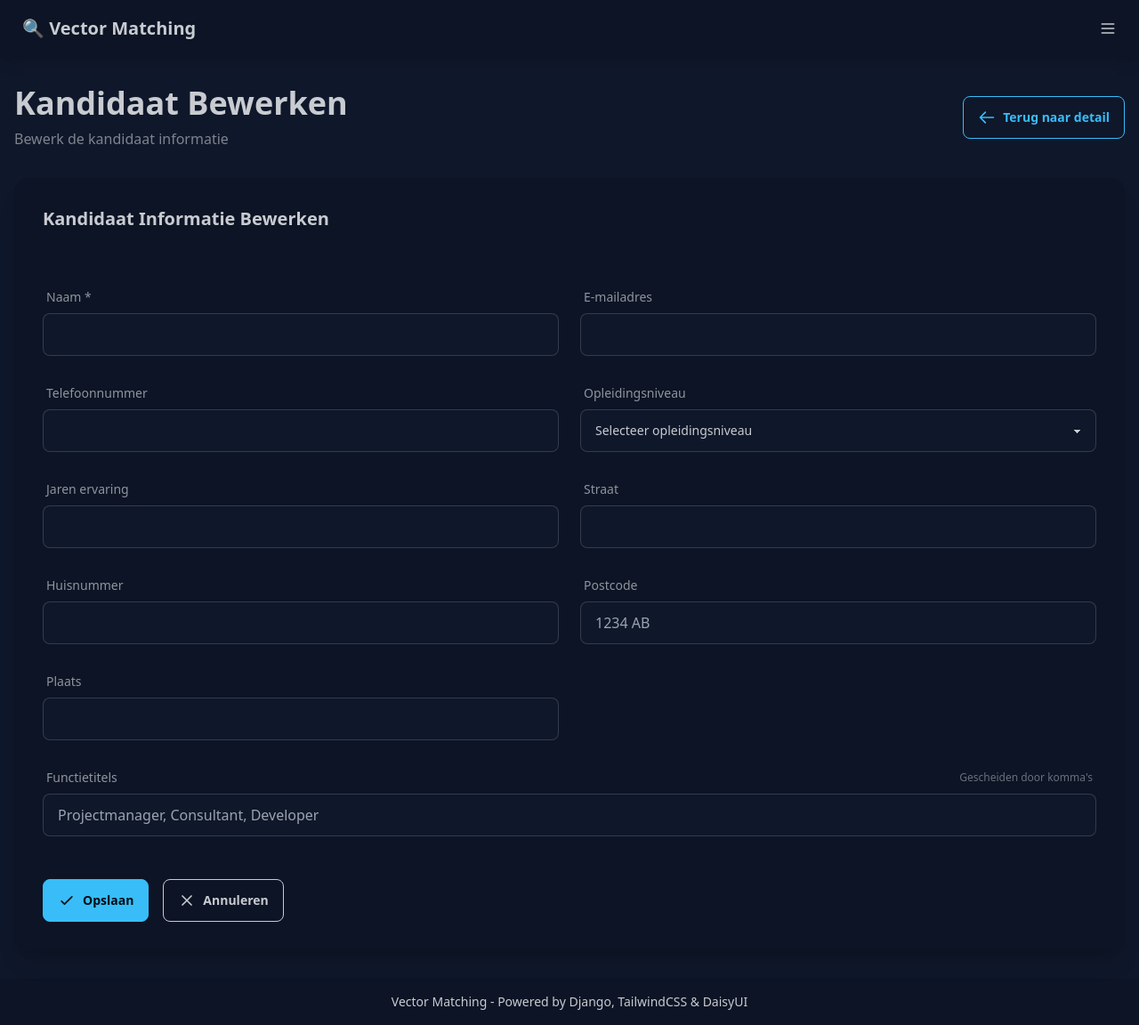
After one commit to sovixlab/Vector-Matching, a Django app: template templates/kandidaat_edit.html in a window 1280 px wide. The commit adds this page. Shown: the whole page at 89% size. Run offline with Django 4.2, Linux system fonts and the light colour scheme; the template is opened without the code that fills it, so the values that code supplies are empty; style sheets or scripts are compiled from the project's sources; parts of the project's set-up code (start-up, migrations or seed data) failed here and were passed over.

Commit message:
"Add working actions: CV view, edit, delete, reprocess"

```diff
--- /dev/null
+++ b/templates/kandidaat_edit.html
@@ -0,0 +1,165 @@
+{% extends 'base.html' %}
+
+{% block title %}{{ candidate.name|default:"Kandidaat" }} Bewerken - Vector Matching{% endblock %}
+
+{% block content %}
+<div class="container mx-auto px-4 py-8">
+    <!-- Header -->
+    <div class="flex justify-between items-center mb-8">
+        <div>
+            <h1 class="text-4xl font-bold text-base-content">
+                {{ candidate.name|default:"Kandidaat" }} Bewerken
+            </h1>
+            <p class="text-base-content/60 mt-2">
+                Bewerk de kandidaat informatie
+            </p>
+        </div>
+        <a href="{% url 'vector_matching_app:kandidaat_detail' candidate.id %}" class="btn btn-outline btn-primary">
+            <svg class="w-5 h-5" fill="none" stroke="currentColor" viewBox="0 0 24 24">
+                <path stroke-linecap="round" stroke-linejoin="round" stroke-width="2" d="M10 19l-7-7m0 0l7-7m-7 7h18"></path>
+            </svg>
+            Terug naar detail
+        </a>
+    </div>
+
+    <!-- Messages -->
+    {% if messages %}
+        <div class="mb-6">
+            {% for message in messages %}
+                <div class="alert alert-{{ message.tags }} mb-2">
+                    <span>{{ message }}</span>
+                </div>
+            {% endfor %}
+        </div>
+    {% endif %}
+
+    <!-- Edit Form -->
+    <div class="card bg-base-200 shadow-xl">
+        <div class="card-body">
+            <h2 class="card-title text-base-content mb-6">Kandidaat Informatie Bewerken</h2>
+
+            <form method="post" class="space-y-6">
+                {% csrf_token %}
+
+                <div class="grid grid-cols-1 md:grid-cols-2 gap-6">
+                    <!-- Naam -->
+                    <div class="form-control">
+                        <label class="label">
+                            <span class="label-text text-base-content/70">Naam *</span>
+                        </label>
+                        <input type="text" name="name" value="{{ candidate.name|default:'' }}"
+                               class="input input-bordered w-full" required>
+                    </div>
+
+                    <!-- Email -->
+                    <div class="form-control">
+                        <label class="label">
+                            <span class="label-text text-base-content/70">E-mailadres</span>
+                        </label>
+                        <input type="email" name="email" value="{{ candidate.email|default:'' }}"
+                               class="input input-bordered w-full">
+                    </div>
+
+                    <!-- Telefoon -->
+                    <div class="form-control">
+                        <label class="label">
+                            <span class="label-text text-base-content/70">Telefoonnummer</span>
+                        </label>
+                        <input type="tel" name="phone" value="{{ candidate.phone|default:'' }}"
+                               class="input input-bordered w-full">
+                    </div>
+
+                    <!-- Opleidingsniveau -->
+                    <div class="form-control">
+                        <label class="label">
+                            <span class="label-text text-base-content/70">Opleidingsniveau</span>
+                        </label>
+                        <select name="education_level" class="select select-bordered w-full">
+                            <option value="">Selecteer opleidingsniveau</option>
+                            <option value="VMBO" {% if candidate.education_level == 'VMBO' %}selected{% endif %}>VMBO</option>
+                            <option value="HAVO" {% if candidate.education_level == 'HAVO' %}selected{% endif %}>HAVO</option>
+                            <option value="VWO" {% if candidate.education_level == 'VWO' %}selected{% endif %}>VWO</option>
+                            <option value="MBO" {% if candidate.education_level == 'MBO' %}selected{% endif %}>MBO</option>
+                            <option value="HBO" {% if candidate.education_level == 'HBO' %}selected{% endif %}>HBO</option>
+                            <option value="WO" {% if candidate.education_level == 'WO' %}selected{% endif %}>WO</option>
+                        </select>
+                    </div>
+
+                    <!-- Jaren ervaring -->
+                    <div class="form-control">
+                        <label class="label">
+                            <span class="label-text text-base-content/70">Jaren ervaring</span>
+                        </label>
+                        <input type="number" name="years_experience" value="{{ candidate.years_experience|default:'' }}"
+                               class="input input-bordered w-full" min="0" max="50">
+                    </div>
+
+                    <!-- Straat -->
+                    <div class="form-control">
+                        <label class="label">
+                            <span class="label-text text-base-content/70">Straat</span>
+                        </label>
+                        <input type="text" name="street" value="{{ candidate.street|default:'' }}"
+                               class="input input-bordered w-full">
+                    </div>
+
+                    <!-- Huisnummer -->
+                    <div class="form-control">
+                        <label class="label">
+                            <span class="label-text text-base-content/70">Huisnummer</span>
+                        </label>
+                        <input type="text" name="house_number" value="{{ candidate.house_number|default:'' }}"
+                               class="input input-bordered w-full">
+                    </div>
+
+                    <!-- Postcode -->
+                    <div class="form-control">
+                        <label class="label">
+                            <span class="label-text text-base-content/70">Postcode</span>
+                        </label>
+                        <input type="text" name="postal_code" value="{{ candidate.postal_code|default:'' }}"
+                               class="input input-bordered w-full" placeholder="1234 AB">
+                    </div>
+
+                    <!-- Plaats -->
+                    <div class="form-control">
+                        <label class="label">
+                            <span class="label-text text-base-content/70">Plaats</span>
+                        </label>
+                        <input type="text" name="city" value="{{ candidate.city|default:'' }}"
+                               class="input input-bordered w-full">
+                    </div>
+                </div>
+
+                <!-- Functietitels -->
+                <div class="form-control">
+                    <label class="label">
+                        <span class="label-text text-base-content/70">Functietitels</span>
+                        <span class="label-text-alt text-base-content/50">Gescheiden door komma's</span>
+                    </label>
+                    <input type="text" name="job_titles" value="{{ candidate.job_titles|join:', ' }}"
+                           class="input input-bordered w-full"
+                           placeholder="Projectmanager, Consultant, Developer">
+                </div>
+
+                <!-- Submit buttons -->
+                <div class="flex gap-4 pt-6">
+                    <button type="submit" class="btn btn-primary">
+                        <svg class="w-5 h-5" fill="none" stroke="currentColor" viewBox="0 0 24 24">
+                            <path stroke-linecap="round" stroke-linejoin="round" stroke-width="2" d="M5 13l4 4L19 7"></path>
+                        </svg>
+                        Opslaan
+                    </button>
+
+                    <a href="{% url 'vector_matching_app:kandidaat_detail' candidate.id %}" class="btn btn-outline">
+                        <svg class="w-5 h-5" fill="none" stroke="currentColor" viewBox="0 0 24 24">
+                            <path stroke-linecap="round" stroke-linejoin="round" stroke-width="2" d="M6 18L18 6M6 6l12 12"></path>
+                        </svg>
+                        Annuleren
+                    </a>
+                </div>
+            </form>
+        </div>
+    </div>
+</div>
+{% endblock %}
--- a/vector_matching_app/urls.py
+++ b/vector_matching_app/urls.py
@@ -10,4 +10,7 @@ urlpatterns = [
     path('kandidaten/upload/', views.kandidaten_upload_view, name='kandidaten_upload'),
     path('kandidaten/<int:candidate_id>/', views.kandidaat_detail_view, name='kandidaat_detail'),
     path('kandidaten/<int:candidate_id>/reprocess/', views.kandidaat_reprocess_view, name='kandidaat_reprocess'),
+    path('kandidaten/<int:candidate_id>/cv/', views.kandidaat_cv_view, name='kandidaat_cv'),
+    path('kandidaten/<int:candidate_id>/delete/', views.kandidaat_delete_view, name='kandidaat_delete'),
+    path('kandidaten/<int:candidate_id>/edit/', views.kandidaat_edit_view, name='kandidaat_edit'),
 ]
```
Also changed, not shown: templates/kandidaat_detail.html (+20 -10 lines), templates/kandidaten.html (+44 -4 lines), vector_matching_app/views.py (+85 -2 lines).
